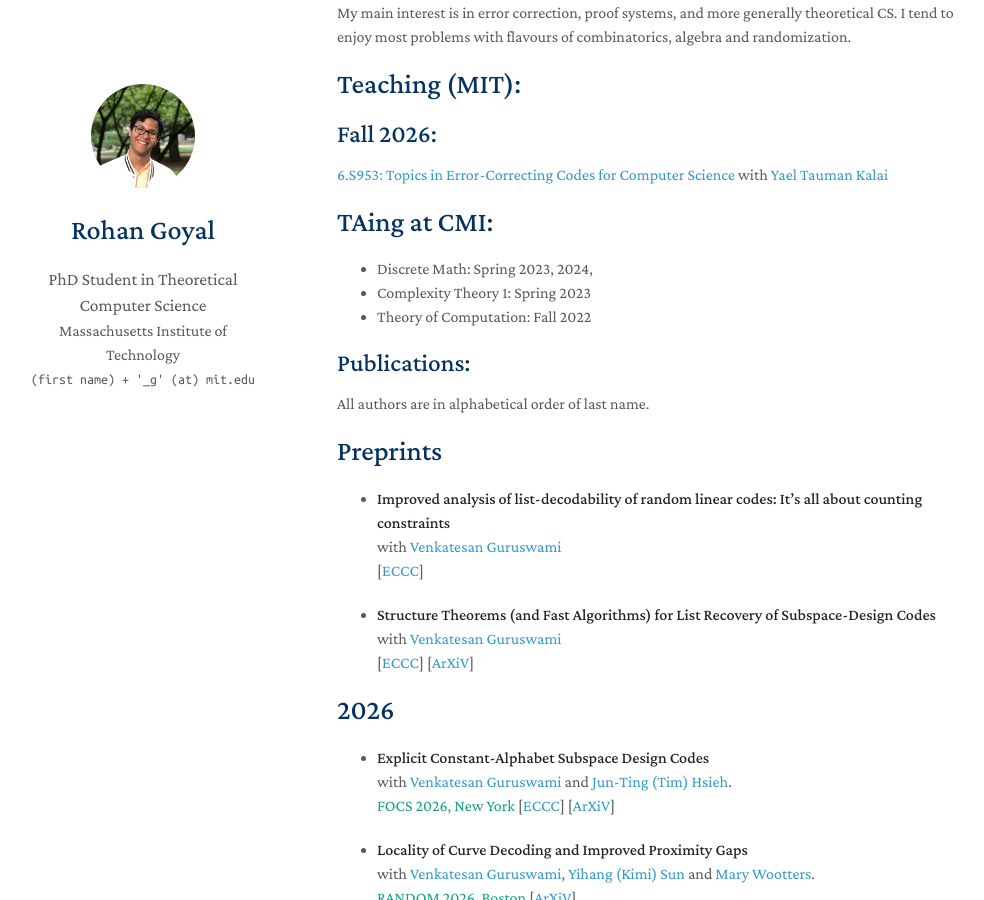
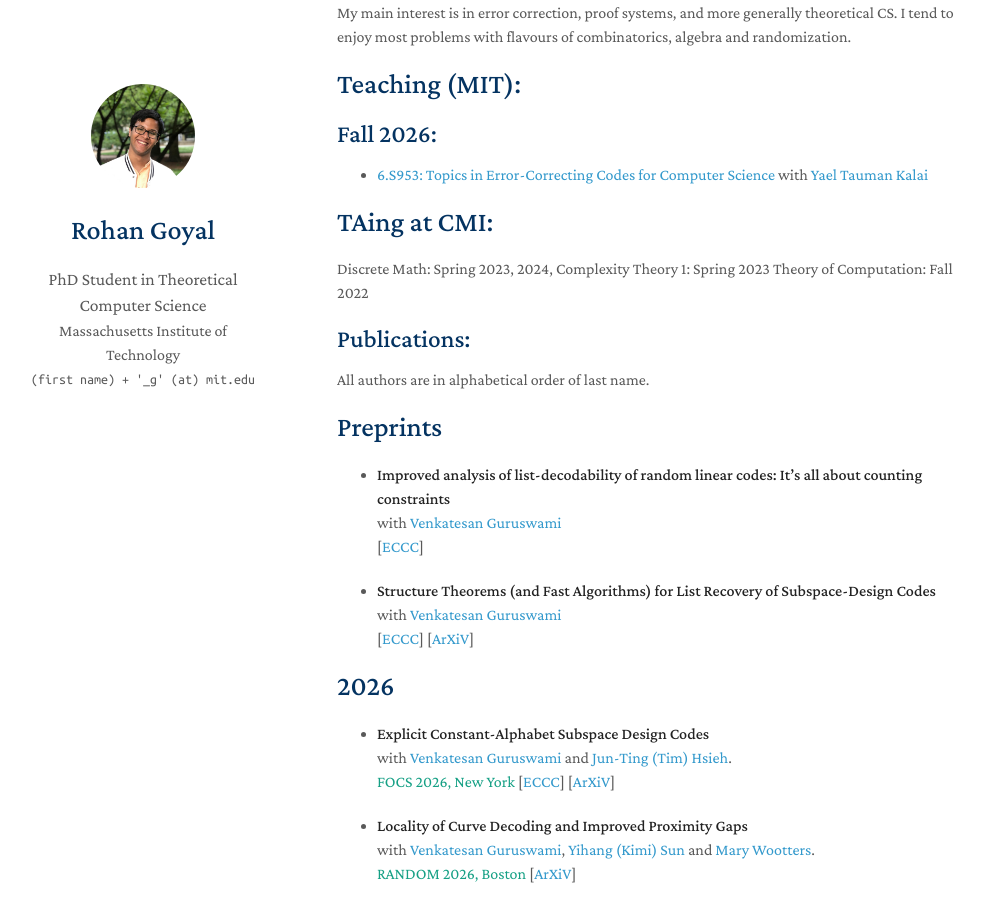
Before and after one commit to goyal-rohan/goyal-rohan.github.io, a Jekyll site: the page built from index.md, in a window 1280 px wide and 900 px high, scrolled down 358 px. Shown: the whole window, without its empty margins (133-1117 px from the left). Built offline with Jekyll 4.4.1, drawn with Linux system fonts in a browser that asks for light colours; nearby versions of some CDN libraries; a style sheet for code colours, icons or effects is not loaded; our own code applies the rules of GitHub Pages for plain Markdown files.

Commit message:
formatting teaching

```diff
--- a/index.md
+++ b/index.md
@@ -16,13 +16,13 @@ My main interest is in error correction, proof systems, and more generally theor
 # Teaching (MIT):
 
 ## Fall 2026:
-[6.S953: Topics in Error-Correcting Codes for Computer Science](https://codes-6s953.github.io/)
+- [6.S953: Topics in Error-Correcting Codes for Computer Science](https://codes-6s953.github.io/)
 with [Yael Tauman Kalai](https://www.csail.mit.edu/person/yael-kalai)
 
 # TAing at CMI:
-- Discrete Math: Spring 2023, 2024,
-- Complexity Theory 1: Spring 2023
-- Theory of Computation: Fall 2022
+Discrete Math: Spring 2023, 2024,
+Complexity Theory 1: Spring 2023
+Theory of Computation: Fall 2022
 
 ## Publications:
 All authors are in alphabetical order of last name.
```
